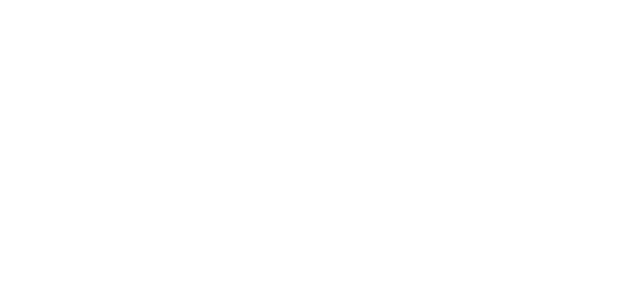
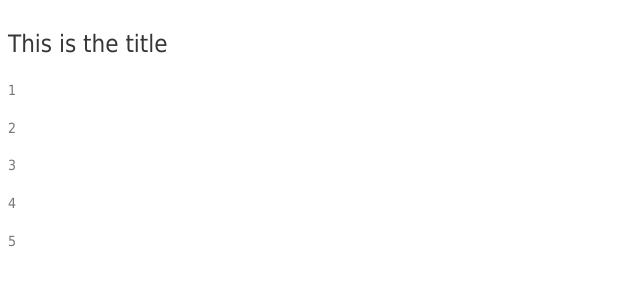
Before and after one commit to Wishingstar/PlayGitHub, a plain HTML site: page index.html in a window 1280 px wide. Shown: the whole page, without its empty margins (0-640 px from the left). Drawn offline with nearby package versions, Linux system fonts and the light colour scheme.

```diff
--- a/index.html
+++ b/index.html
@@ -6,9 +6,21 @@
         <link rel="stylesheet/less" type="text/css" href="style.less" />
         <script type="text/javascript" src="less.min.js"></script>
     </head>
-    <body>
+    <body OnLoad="Scroll();">
+    <div>
+        <h1>This is the title</h1>
+        <p>1</p>
+        <p>2</p>
+        <p>3</p>
+        <p>4</p>
+        <p>5</p>
 
-        <script type="text/javascript" src="jquery-2.1.4.min.js"></script>
+
+
+
+    </div>
+
+        <script type="text/javascript" src="jquery-2.2.0.min.js"></script>
         <script type="text/javascript" src="jquery-migrate-1.2.1.min.js"></script>
         <script type="text/javascript">
             // write something...
```
Also changed, not shown: 4 other files.
